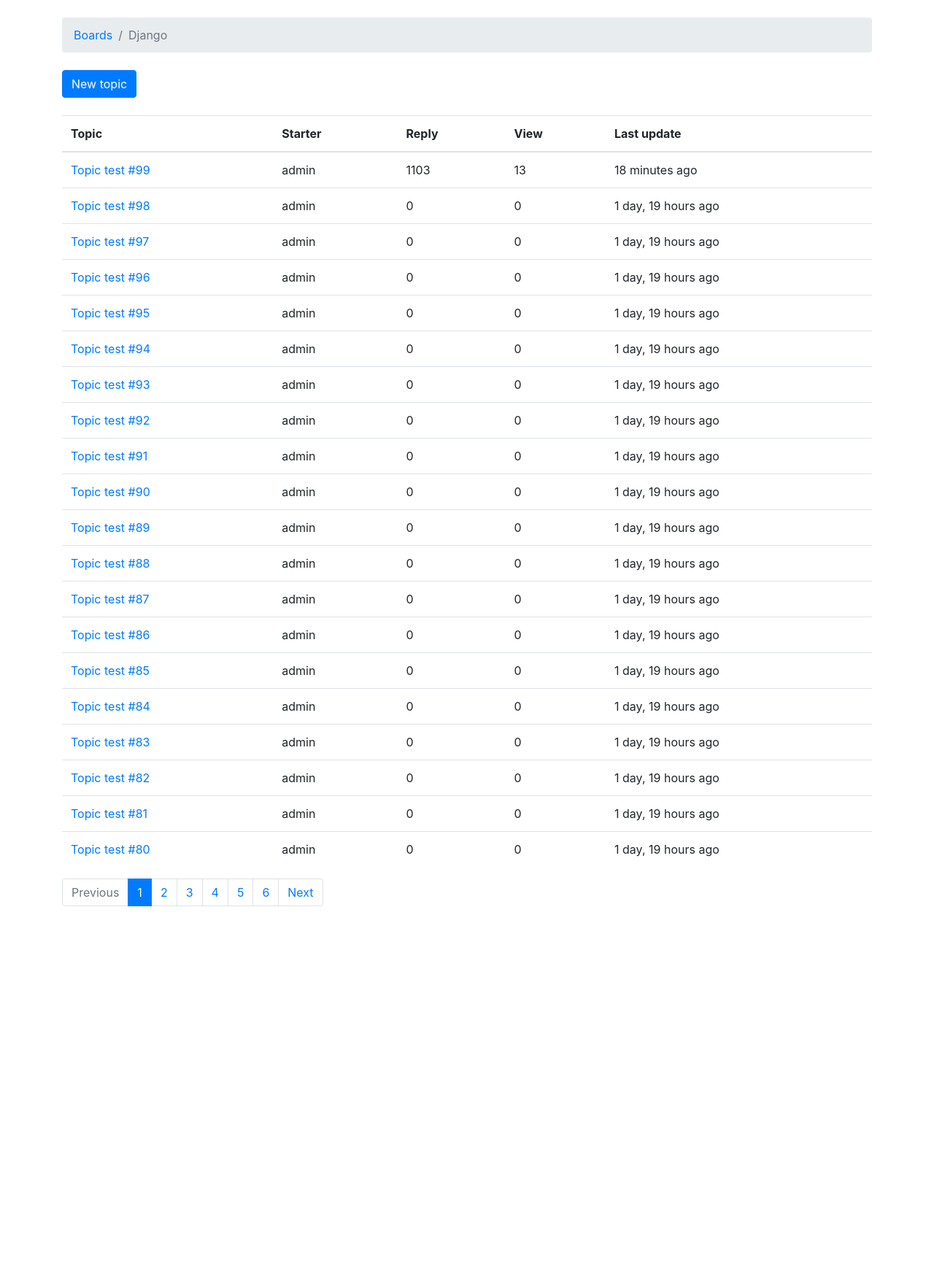
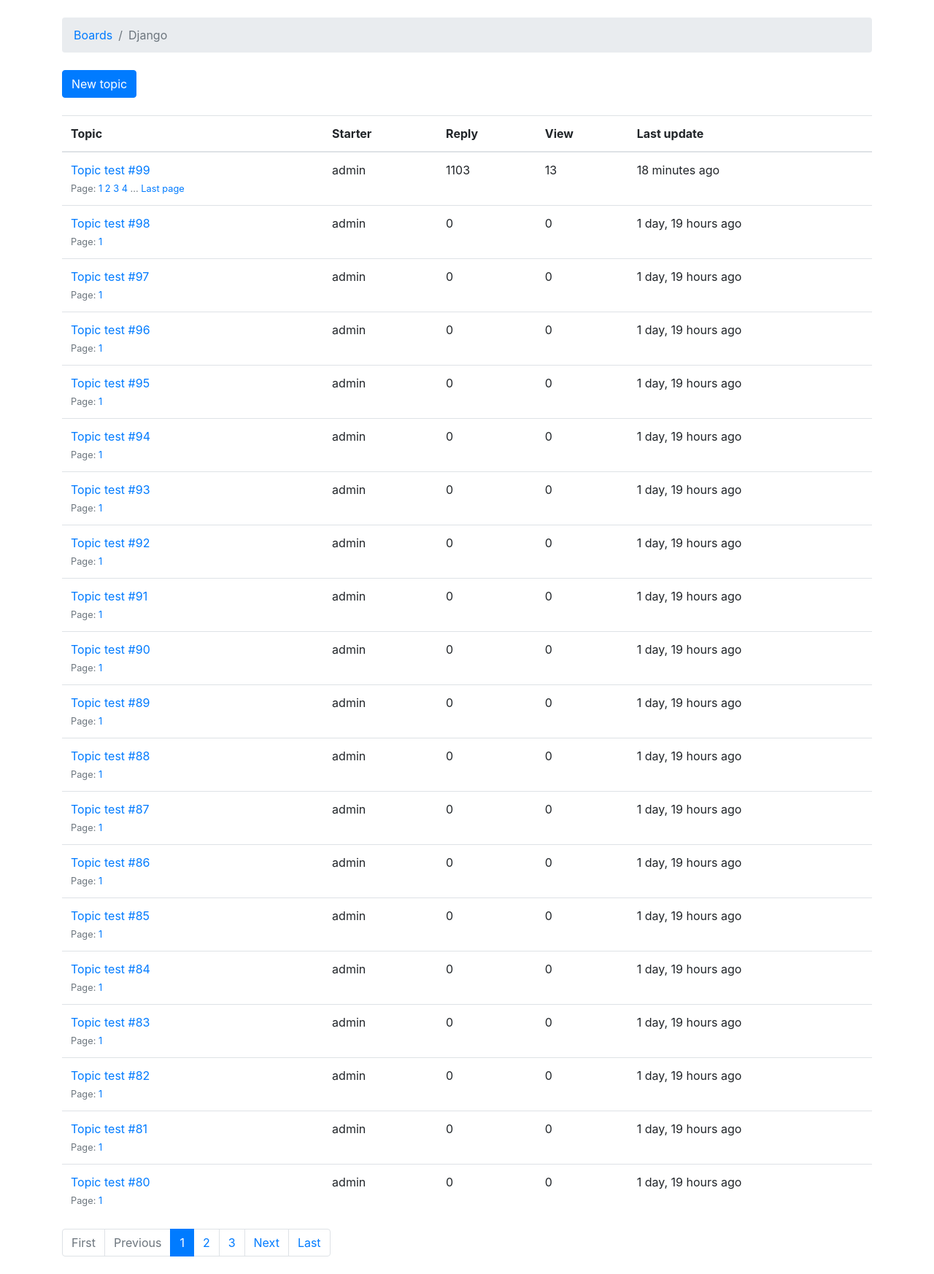
Before and after one commit to toomspawt/django-board, a Django app: page /board/1/ in a window 1280 px wide. Shown: the part 56-1802 px from the top of the page at 73% size. Before the commit the page ends 1298 px from the top, so only its background shows below. Run offline with Django 4.2, Linux system fonts and the light colour scheme; data comes from the database, SQL or seed files in the repository; both versions use the stored data as it was after the commit; some libraries are stand-ins or nearby versions; some web fonts are replaced.

Commit message:
somechanges :d

```diff
--- a/myproject/boards/models.py
+++ b/myproject/boards/models.py
@@ -3,6 +3,7 @@ from django.contrib.auth.models import User
 from django.utils.text import Truncator
 from django.utils.html import mark_safe
 from markdown import markdown
+import math
 
 class Board(models.Model):
     name = models.CharField(max_length=30, unique=True)
@@ -27,6 +28,26 @@ class Topic(models.Model):
     def __str__(self):
         return self.subject
 
+    def get_page_count(self):
+        count = self.posts.count()
+        page = count / 20
+        return math.ceil(page)
+
+    def has_many_pages(self, count=None):
+        if count is None:
+            count = self.get_page_count()
+        return count > 6
+
+    def get_page_range(self):
+        count = self.get_page_count()
+        if self.has_many_pages(count):
+            return range(1, 5)
+        return range(1, count+1)
+
+    def get_last_ten_posts(self):
+        return self.posts.order_by('-created_at')[:10]
+
+
 class Post(models.Model):
     message = models.TextField(max_length=4000)
     topic = models.ForeignKey(Topic, related_name='posts', on_delete=models.CASCADE)
--- a/myproject/boards/views.py
+++ b/myproject/boards/views.py
@@ -1,6 +1,6 @@
 from django.contrib.auth.models import User
 from django.shortcuts import render, get_object_or_404, redirect
-from django.urls import reverse_lazy
+from django.urls import reverse_lazy, reverse
 from django.contrib.auth.decorators import login_required
 from django.utils.decorators import method_decorator
 from django.views.generic import UpdateView, ListView
@@ -39,8 +39,12 @@ class PostListView(ListView):
     paginate_by = 20
 
     def get_context_data(self, **kwargs):
-        self.topic.views += 1
-        self.topic.save()
+        session_key = 'viewed_topic_{}'.format(self.topic.pk)
+        if not self.request.session.get(session_key, False):
+            self.topic.views += 1
+            self.topic.save()
+            self.request.session[session_key] = True
+
         kwargs['topic'] = self.topic
         return super().get_context_data(**kwargs)
 
@@ -93,7 +97,18 @@ def reply_topic(request, pk, topic_pk):
             post.topic = topic
             post.created_by = request.user
             post.save()
-            return redirect('topic_posts', pk=pk, topic_pk=topic_pk)
+
+            topic.last_update = timezone.now()
+            topic.save()
+
+            topic_url = reverse('topic_posts', kwargs={'pk': pk, 'topic_pk': topic_pk})
+            topic_post_url = '{url}?page={page}#{id}'.format(
+                url=topic_url,
+                id=post.pk,
+                page=topic.get_page_count()
+            )
+
+            return redirect(topic_post_url)
     else:
         form = PostForm()
     return render(request, 'reply_topic.html', {'topic': topic, 'form': form})
--- a/myproject/templates/includes/pagination.html
+++ b/myproject/templates/includes/pagination.html
@@ -1,6 +1,16 @@
 {% if is_paginated %}
     <nav aria-label="Topic pagination" class="mb-4">
         <ul class="pagination">
+            {% if page_obj.number > 1 %}
+                <li class="page-item">
+                    <a class="page-link" href="?page=1">First</a>
+                </li>
+            {% else %}
+                <li class="page-item disabled">
+                    <span class="page-link">First</span>
+                </li>
+            {% endif %}
+
             {% if page_obj.has_previous %}
                 <li class="page-item">
                     <a class="page-link" href="?page={{ page_obj.previous_page_number }}">Previous</a>
@@ -16,7 +26,7 @@
                     <li class="page-item active">
                         <span class="page-link">{{ page_obj.number }}<span class="sr-only">(current)</span></span>
                     </li>
-                    {% else %}
+                {% elif page_num > page_obj.number|add:'-3' and page_num < page_obj.number|add:'3' %}
                     <li class="page-item">
                         <a class="page-link" href="?page={{ page_num }}">{{ page_num }}</a>
                     </li>
@@ -32,6 +42,16 @@
                     <span class="page-link">Next</span>
                 </li>
             {% endif %}
+
+            {% if page_obj.number < paginator.num_pages %}
+                <li class="page-item">
+                    <a class="page-link" href="?page={{ paginator.num_pages }}">Last</a>
+                </li>
+            {% else %}
+                <li class="page-item disabled">
+                    <span class="page-link">Last</span>
+                </li>
+            {% endif %}
         </ul>
     </nav>
 {% endif %}
--- a/myproject/templates/reply_topic.html
+++ b/myproject/templates/reply_topic.html
@@ -16,13 +16,13 @@
 {% endblock %}
 
 {% block content %}
-    <form method="post" class="mb-4">
+    <form method="post" class="mb-4" novalidate>
         {% csrf_token %}
         {% include 'includes/form.html' %}
         <button type="submit" class="btn btn-success">Post a reply</button>
     </form>
 
-    {% for post in topic.posts.all %}
+    {% for post in topic.get_last_ten_posts %}
         <div class="card mb-2">
             <div class="card-body p-3">
                 <div class="row mb-3">
--- a/myproject/templates/topic_posts.html
+++ b/myproject/templates/topic_posts.html
@@ -19,7 +19,7 @@
     </div>
 
     {% for post in posts %}
-        <div class="card mb-2 {% if forloop.first %}border-dark{% endif %}">
+        <div id="{{ post.pk }}" class="card {% if forloop.last %}mb-4{% else %}mb-2{% endif %} {% if forloop.first %}border-dark{% endif %}">
             {% if forloop.first %}
                 <div class="card-header text-white bg-dark py-2 px-3">{{ topic.subject }}</div>
             {% endif %}
--- a/myproject/templates/topics.html
+++ b/myproject/templates/topics.html
@@ -29,8 +29,24 @@
 
         <tbody>
             {% for topic in topics %}
+                {% url 'topic_posts' board.pk topic.pk as topic_url %}
             <tr>
-                <td><a href="{% url 'topic_posts' board.pk topic.pk %}">{{ topic.subject }}</td>
+                <!---<td><a href="{% url 'topic_posts' board.pk topic.pk %}">{{ topic.subject }}</td>-->
+                <td>
+                    <p class="mb-0">
+                        <a href="{{ topic_url }}">{{ topic.subject }}</a>
+                    </p>
+                    <small class="text-muted">
+                        Page:
+                        {% for i in topic.get_page_range %}
+                            <a href="{{ topic_url }}?page={{ i }}">{{ i }}</a>
+                        {% endfor %}
+
+                        {% if topic.has_many_pages %}
+                        ... <a href="{{ topic_url }}?page={{ topic.get_page_count }}">Last page</a>
+                        {% endif %}
+                    </small>
+                </td>
                 <td>{{ topic.starter.username }}</td>
                 <td>{{ topic.replies }}</td>
                 <td>{{ topic.views }}</td>
```
Also changed, not shown: myproject/boards/tests/test_view_reply_topic.py (+2 -1 lines), myproject/db.sqlite3. Lines whose indentation alone changed are shown as unchanged.
